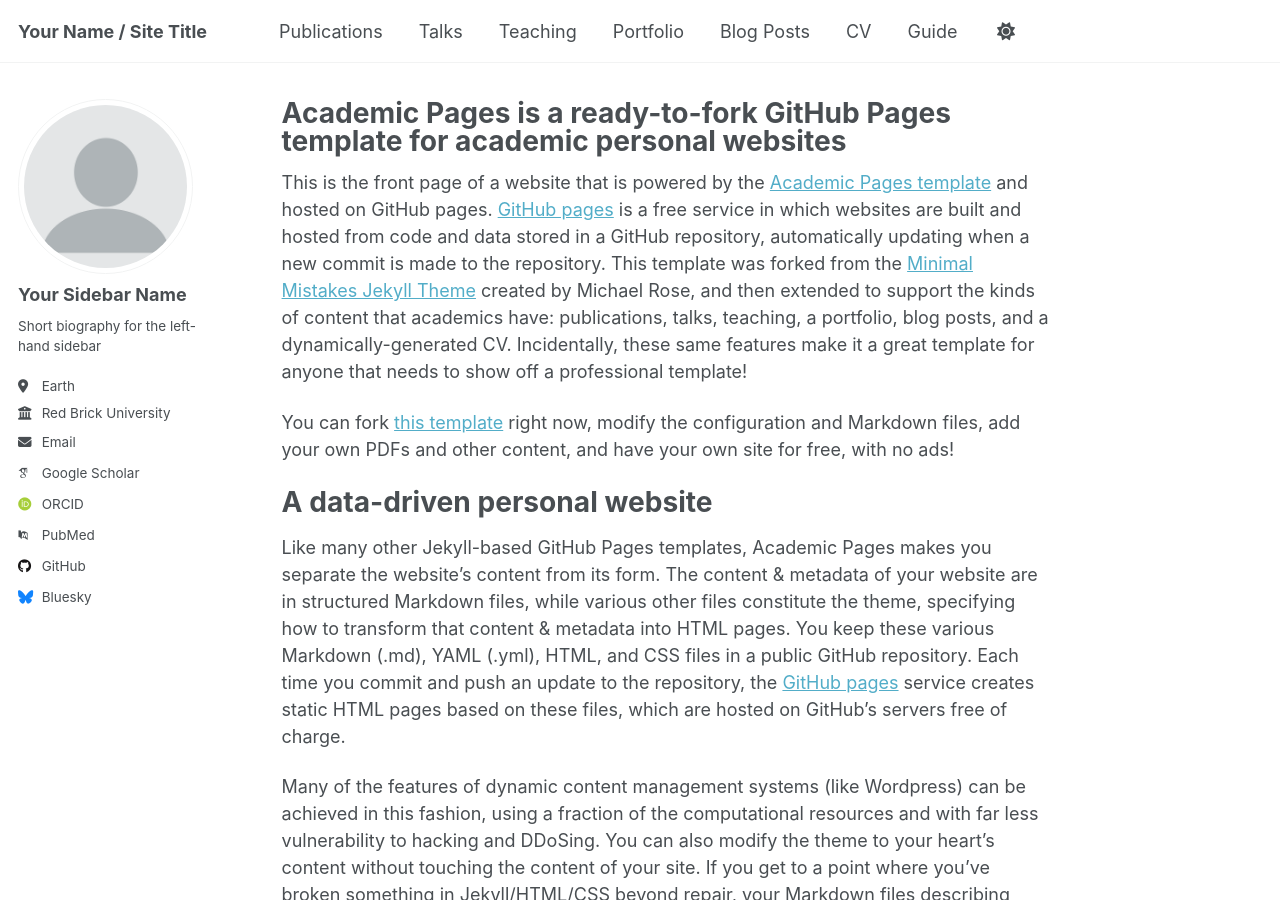
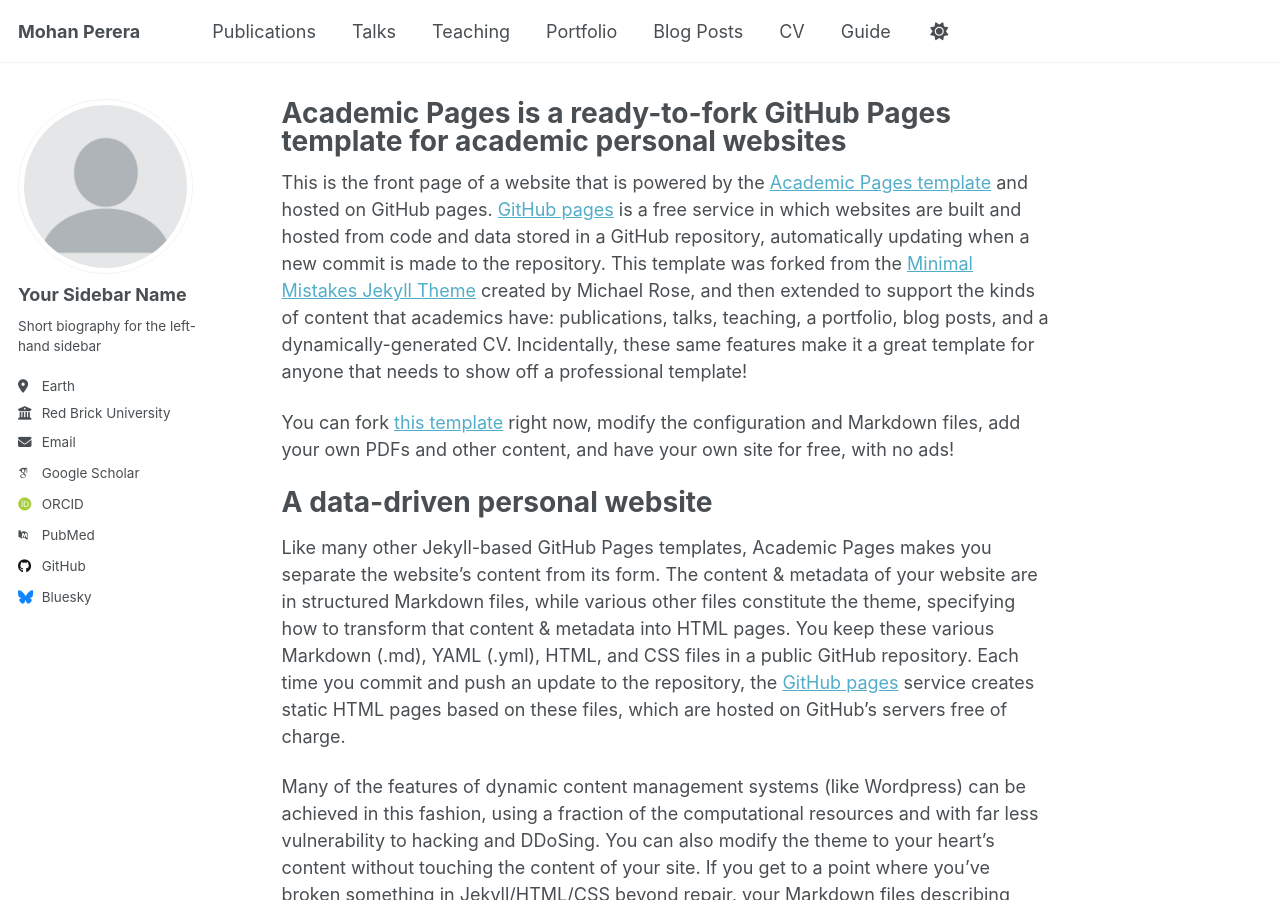
Before and after one commit to mohanssbs/dataispassion, a Jekyll site: the page built from _pages/about.md, in a window 1280 px wide and 900 px high. Built offline with Jekyll 4.4.1, drawn with Linux system fonts in a browser that asks for light colours; some web fonts are replaced; a script that is not in the unit is left out.

Commit message:
Update _config.yml

```diff
--- a/_config.yml
+++ b/_config.yml
@@ -9,7 +9,7 @@
 # Basic Site Settings
 locale                   : "en-US"
 site_theme               : "default" # Currently available options are "default", "air"
-title                    : "Your Name / Site Title"
+title                    : "Mohan Perera"
 title_separator          : "-"
 name                     : &name "Your Name"
 description              : &description "Your Name's academic portfolio"   # Update this with a general description of your site, this is the default if not overridden by a page
```
